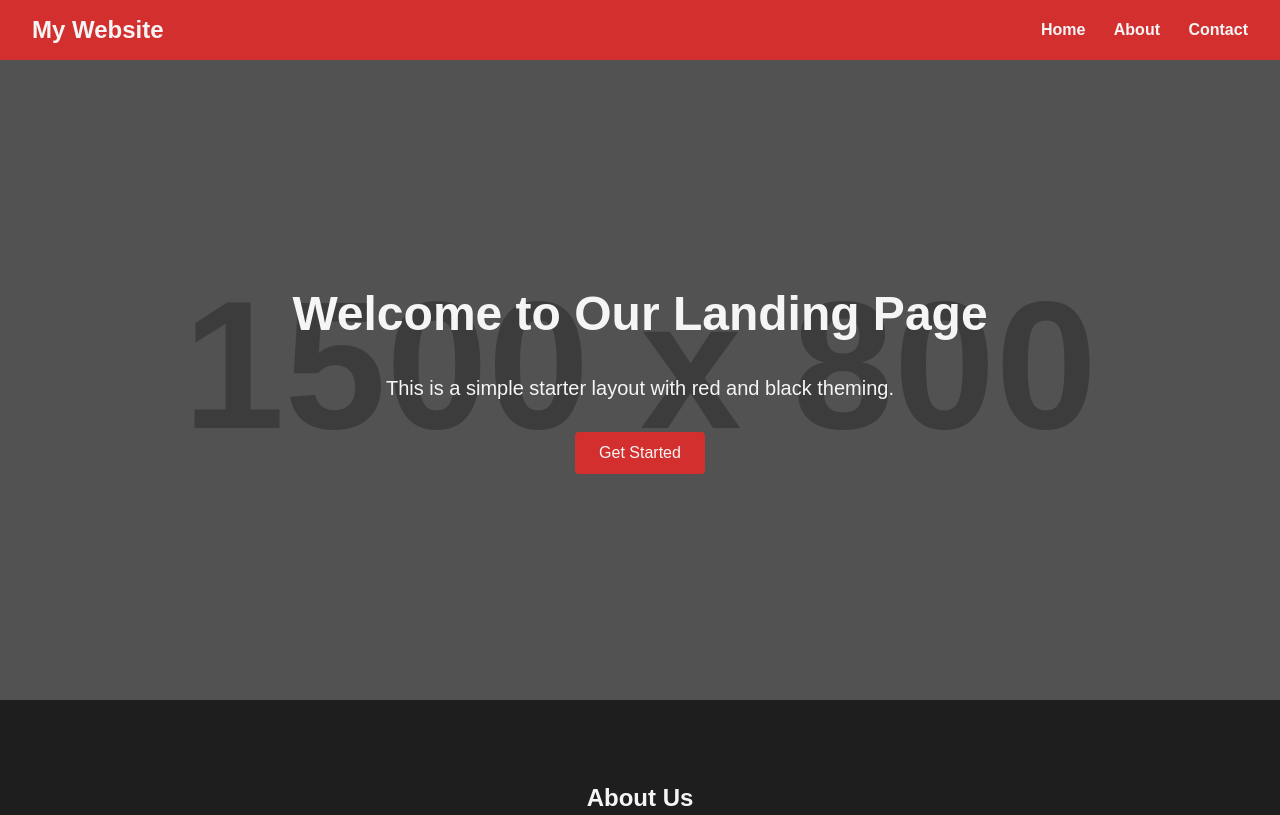
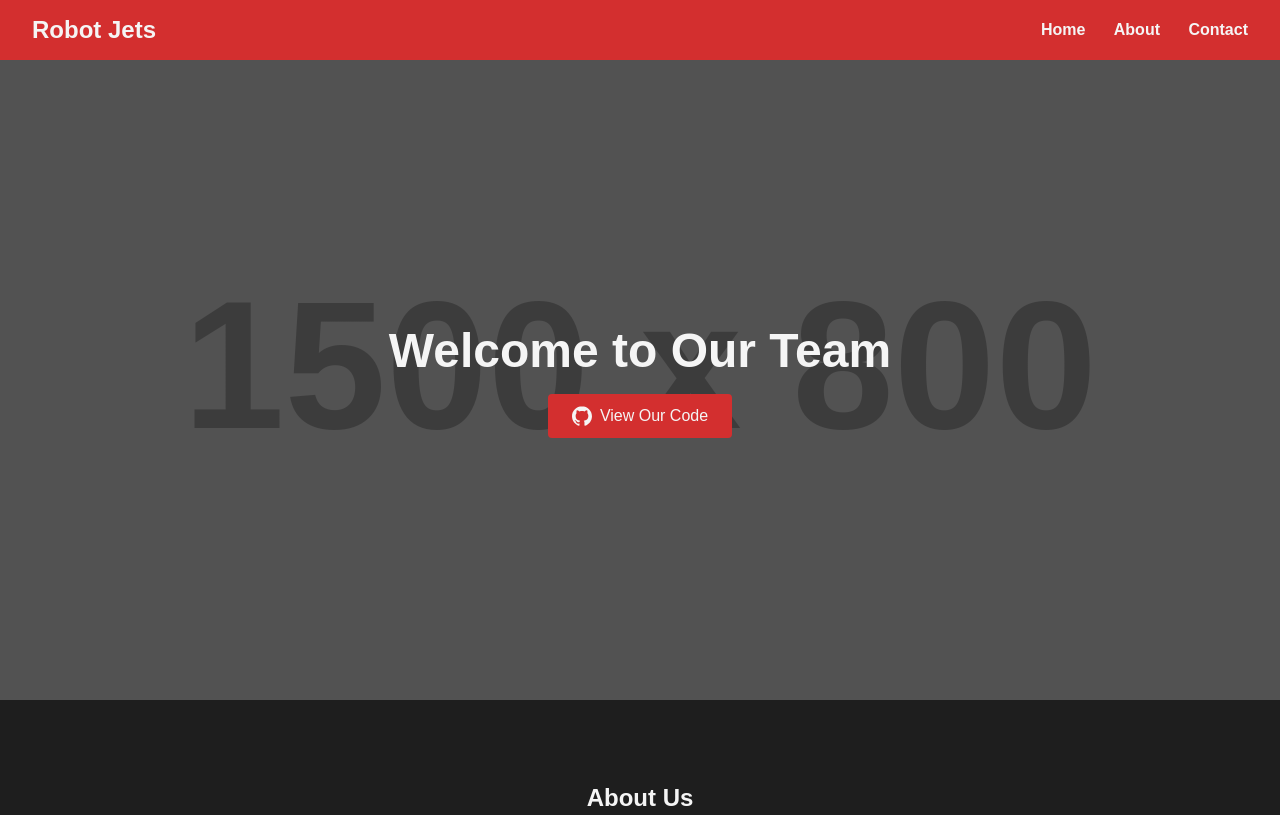
Before and after one commit to Robot-Jets-79700A/Website, a plain HTML site: page index.html in a window 1280 px wide. Shown: the top 815 px of the page. Drawn offline with Linux system fonts and the light colour scheme; placeholder pictures from the web are drawn by us.

Commit message:
add github button

```diff
--- a/index.html
+++ b/index.html
@@ -8,7 +8,7 @@
 </head>
 <body>
   <header>
-    <h1>My Website</h1>
+    <h1>Robot Jets</h1>
     <nav>
       <a href="index.html">Home</a>
       <a href="#about">About</a>
@@ -17,9 +17,17 @@
   </header>
 
   <section class="hero">
-    <h2>Welcome to Our Landing Page</h2>
-    <p>This is a simple starter layout with red and black theming.</p>
-    <button>Get Started</button>
+    <h2>Welcome to Our Team</h2>
+    <!--<button>Veiw our code</button>-->
+    <a href="https://github.com/Robot-Jets-79700A" target="_blank" class="github-btn">
+      <svg xmlns="http://www.w3.org/2000/svg" width="20" height="20" viewBox="0 0 24 24"><path d="M12 .297c-6.63 0-12 5.373-12 12 0 5.303 3.438 9.8 8.205 11.385.6.113.82-.258.82-.577
+      0-.285-.01-1.04-.015-2.04-3.338.724-4.042-1.61-4.042-1.61-.546-1.387-1.333-1.757-1.333-1.757-1.09-.745.083-.729.083-.729
+     1.205.084 1.84 1.236 1.84 1.236 1.07 1.835 2.807 1.304 3.492.997.108-.775.418-1.305.762-1.605-2.665-.305-5.466-1.332-5.466-5.93
+     0-1.31.465-2.38 1.235-3.22-.135-.304-.54-1.527.105-3.176 0 0 1.005-.322 3.3 1.23.96-.267 1.98-.399 3-.405 1.02.006 2.04.138 3 .405
+     2.28-1.552 3.285-1.23 3.285-1.23.645 1.649.24 2.872.12 3.176.765.84 1.23 1.91 1.23 3.22 0 4.61-2.805 5.625-5.475 5.92.43.372.81 1.102.81 2.222
+      0 1.606-.015 2.896-.015 3.286 0 .315.21.69.825.57 4.765-1.585 8.2-6.082 8.2-11.385 0-6.627-5.373-12-12-12z"/></svg>
+      View Our Code
+    </a>
   </section>
   <section id="about" style="padding: 4rem 2rem; background: #1e1e1e; text-align: center;">
     <h2>About Us</h2>
@@ -28,6 +36,9 @@
       This section can be expanded with team bios, mission statements, or anything you want your visitors to know.
     </p>
   </section>
+  <section id="contact" style="padding: 4rem 2rem; background:    #1e1e1e; text-align: center;">
+    <h2>Contact</h2>
+  </section>
   <footer>
     <p>&copy; 2025 My Website. All rights reserved.</p>
   </footer>
--- a/styles.css
+++ b/styles.css
@@ -76,3 +76,24 @@
       padding: 1rem;
       margin-top: 2rem;
     }
+    .hero a.github-btn svg {
+      margin-right: 0.5rem;
+      fill: var(--light);
+    }
+    .hero a.github-btn:hover {
+      background: #b71c1c;
+    }
+
+
+    .hero a.github-btn {
+      display: inline-flex;
+      align-items: center;
+      background: var(--primary);
+      border: none;
+      padding: 0.75rem 1.5rem;
+      color: var(--light);
+      font-size: 1rem;
+      cursor: pointer;
+      border-radius: 4px;
+      text-decoration: none;
+    }
```
